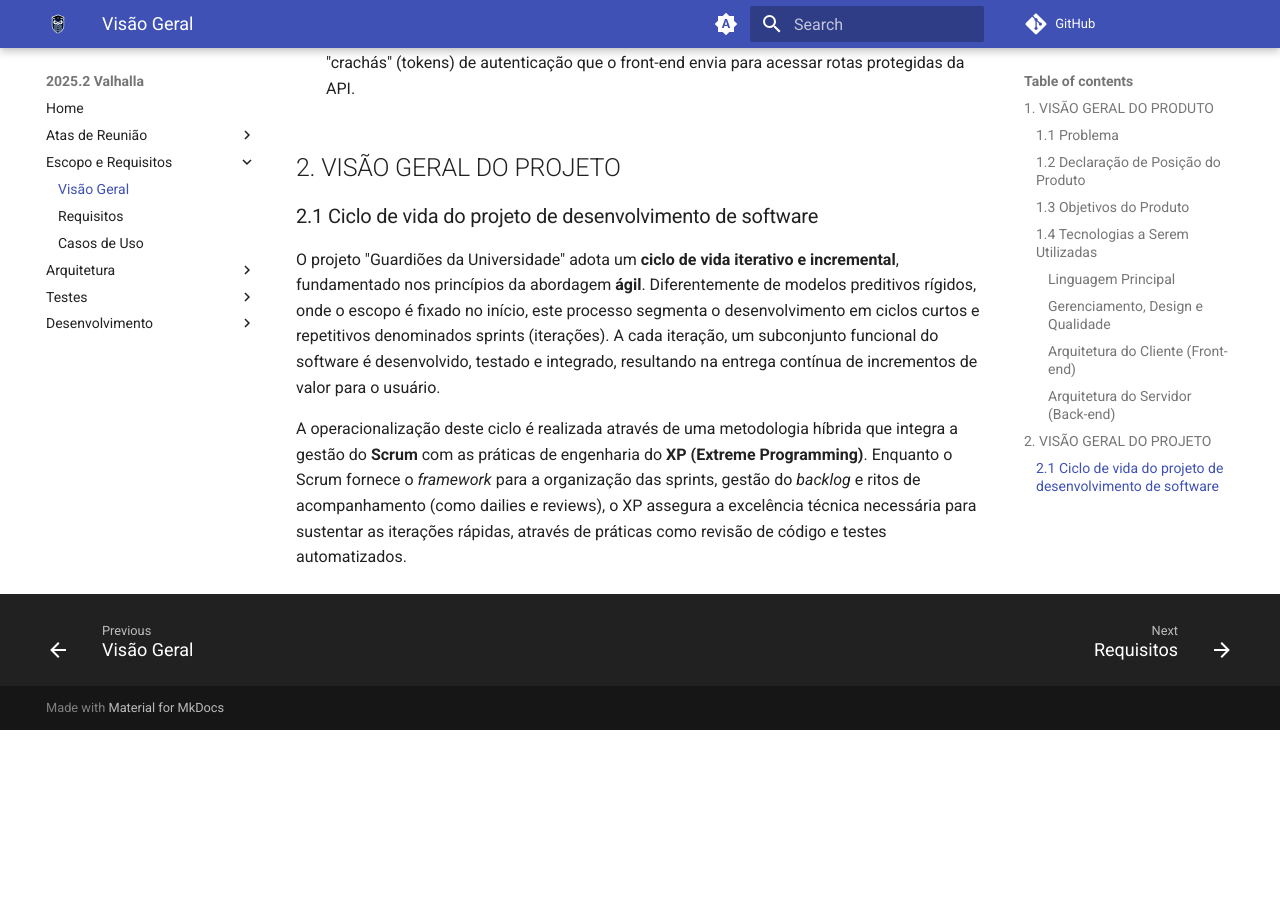
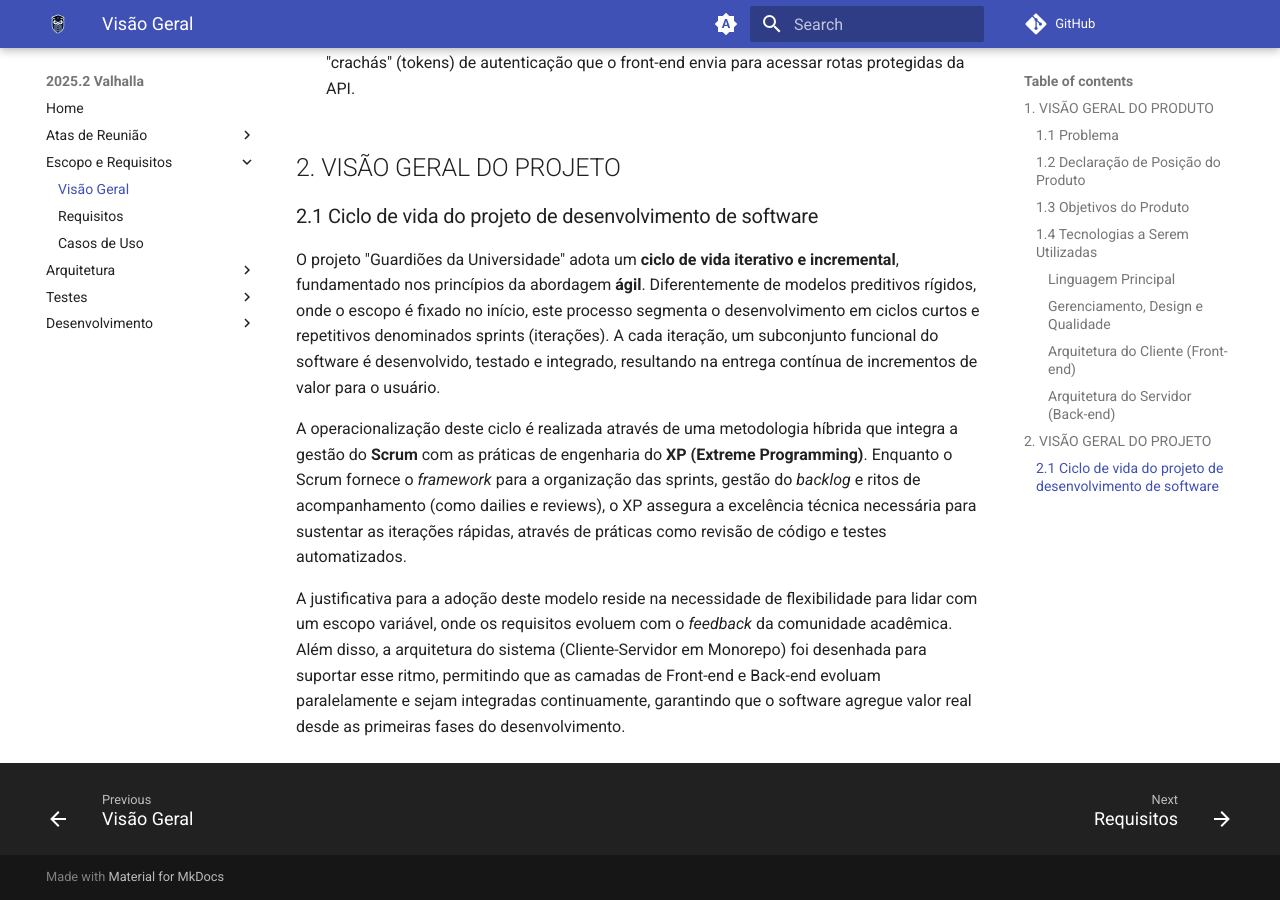
Before and after one commit to fga-eps-mds/2025.2-Valhalla-Docs, an MkDocs documentation site: the page built from docs/escopo-requisitos/geral.md, in a window 1280 px wide and 900 px high, scrolled down 4226 px. Built offline with MkDocs 1.6.1 and Material for MkDocs 9.7.7, drawn with Linux system fonts in a browser that asks for light colours; comment, search, counter and statistics services are not loaded; before the commit the page ends 4956 px from its top, so only the background shows below that.

Commit message:
doc - finaliza seção 2.1 (Ciclo de Vida) da Visão Geral do Projeto

```diff
--- a/docs/escopo-requisitos/geral.md
+++ b/docs/escopo-requisitos/geral.md
@@ -116,3 +116,5 @@ O sistema "Guardiões da Universidade" utiliza um conjunto de tecnologias modern
 O projeto "Guardiões da Universidade" adota um **ciclo de vida iterativo e incremental**, fundamentado nos princípios da abordagem **ágil**. Diferentemente de modelos preditivos rígidos, onde o escopo é fixado no início, este processo segmenta o desenvolvimento em ciclos curtos e repetitivos denominados sprints (iterações). A cada iteração, um subconjunto funcional do software é desenvolvido, testado e integrado, resultando na entrega contínua de incrementos de valor para o usuário.
 
 A operacionalização deste ciclo é realizada através de uma metodologia híbrida que integra a gestão do **Scrum** com as práticas de engenharia do **XP (Extreme Programming)**. Enquanto o Scrum fornece o *framework* para a organização das sprints, gestão do *backlog* e ritos de acompanhamento (como dailies e reviews), o XP assegura a excelência técnica necessária para sustentar as iterações rápidas, através de práticas como revisão de código e testes automatizados.
+
+A justificativa para a adoção deste modelo reside na necessidade de flexibilidade para lidar com um escopo variável, onde os requisitos evoluem com o *feedback* da comunidade acadêmica. Além disso, a arquitetura do sistema (Cliente-Servidor em Monorepo) foi desenhada para suportar esse ritmo, permitindo que as camadas de Front-end e Back-end evoluam paralelamente e sejam integradas continuamente, garantindo que o software agregue valor real desde as primeiras fases do desenvolvimento.
```
